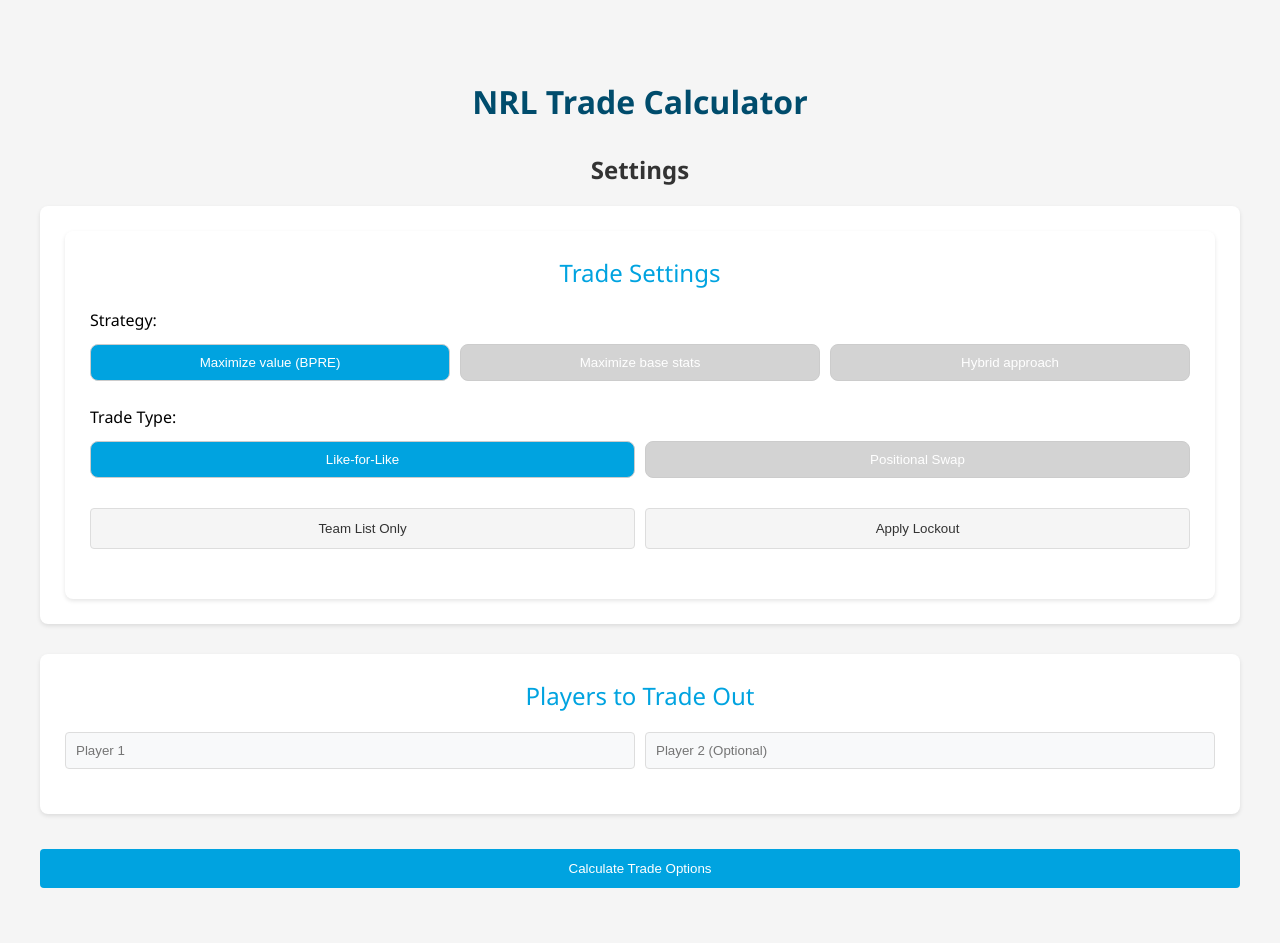
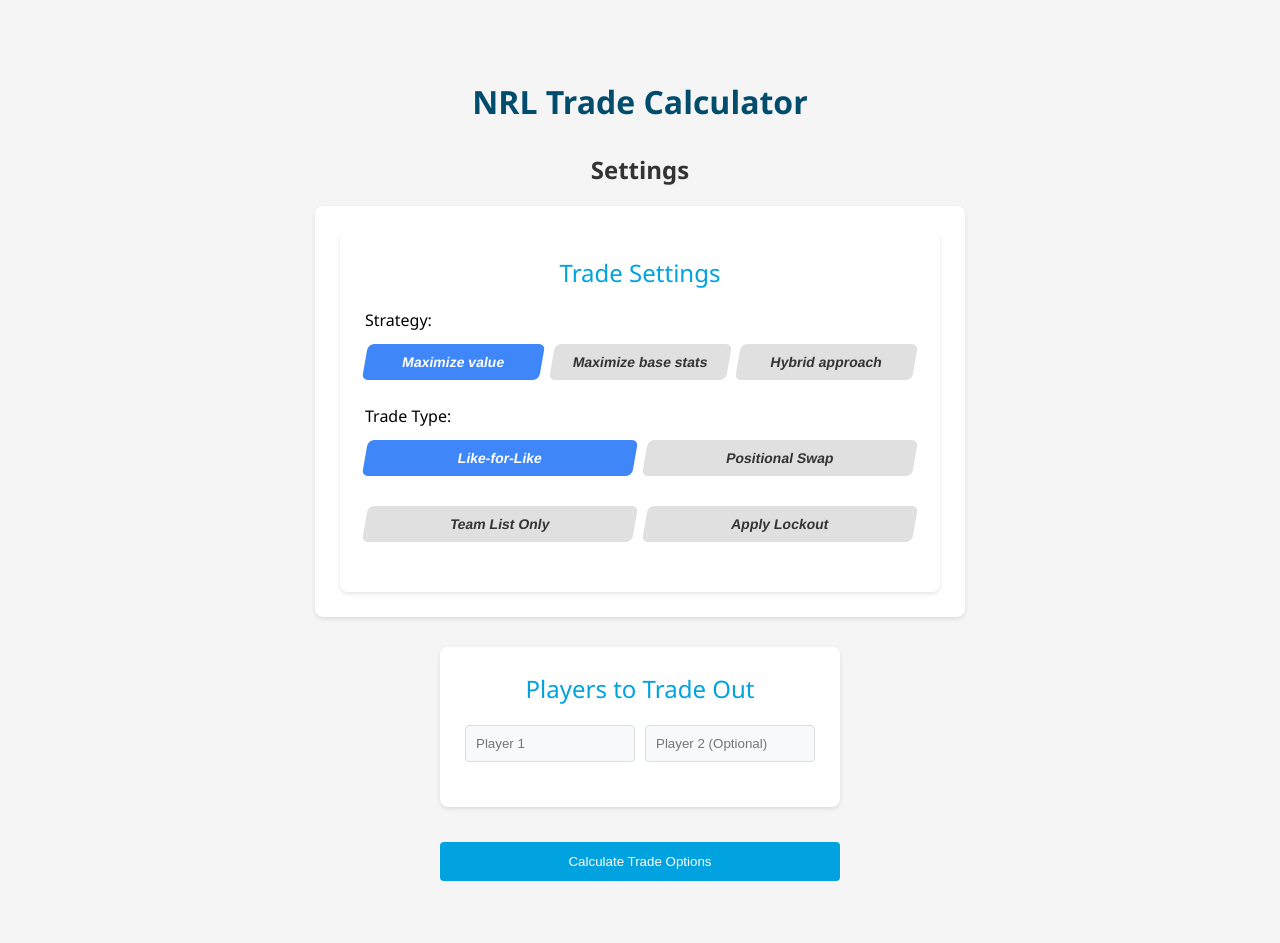
Before and after one commit to rrit5727/fantasy_calc_deployment, a Flask app: page / in a window 1280 px wide. Shown: the part 63-1006 px from the top of the page. After the commit the page ends 944 px from the top, so only its background shows below. Run offline with Flask 3, Linux system fonts and the light colour scheme; parts of the project's set-up code (start-up, migrations or seed data) failed here and were passed over; some libraries are stand-ins or nearby versions.

Commit message:
Update styling of trade settings buttons

```diff
--- a/templates/index.html
+++ b/templates/index.html
@@ -119,6 +119,9 @@
         .trade-panel {
             display: block;
             margin-bottom: 30px;
+            width: 33.33%;
+            margin-left: auto;
+            margin-right: auto;
         }
 
         .panel {
@@ -201,6 +204,9 @@
             border-radius: var(--border-radius);
             box-shadow: var(--box-shadow);
             margin-bottom: 30px;
+            width: 50%;
+            margin-left: auto;
+            margin-right: auto;
         }
 
         /* Button grid layouts */
@@ -243,6 +249,55 @@
             border-radius: 4px;
             background-color: #f8f9fa;
         }
+
+        /* Add new style for the submit button container */
+        .submit-button-container {
+            width: 33.33%;
+            margin-left: auto;
+            margin-right: auto;
+        }
+
+        .settings-container {
+            display: flex;
+            flex-direction: column;
+            align-items: center;
+            gap: 8px;
+            background-color: white;
+            padding: 15px;
+            border-radius: 10px;
+            box-shadow: 0px 4px 6px rgba(0, 0, 0, 0.1);
+            width: fit-content;
+        }
+
+        .row {
+            display: flex;
+            gap: 6px;
+        }
+
+        .setting-box {
+            background: #e0e0e0;
+            border: none;
+            padding: 10px 15px;
+            font-size: 14px;
+            font-weight: bold;
+            color: #333;
+            cursor: pointer;
+            border-radius: 6px;
+            transform: skewX(-10deg);  /* Slants the box */
+            transition: background 0.3s ease;
+        }
+
+        .setting-box.selected {
+            background: #3f86f8;
+            color: white;
+        }
+
+        .setting-box:hover {
+            background: #609ffb;
+        }
+
+
+
     </style>
     <!-- Hotjar Tracking Code -->
     <script>
@@ -271,24 +326,24 @@
                 <div class="panel">
                     <div class="panel-title">Trade Settings</div>
 
-                    <!-- Strategy selection using buttons -->
+                    <!-- Strategy selection block: Updated the button classes -->
                     <div class="form-group strategy-group">
                         <label>Strategy:</label>
                         <div class="button-row button-row-3">
-                            <button type="button" class="button-like strategy-btn selected" data-strategy="1">Maximize value (BPRE)</button>
-                            <button type="button" class="button-like strategy-btn" data-strategy="2">Maximize base stats</button>
-                            <button type="button" class="button-like strategy-btn" data-strategy="3">Hybrid approach</button>
+                            <button type="button" class="setting-box selected" data-strategy="1">Maximize value</button>
+                            <button type="button" class="setting-box" data-strategy="2">Maximize base stats</button>
+                            <button type="button" class="setting-box" data-strategy="3">Hybrid approach</button>
                         </div>
                         <!-- Hidden input to store selected strategy -->
                         <input type="hidden" id="strategy" name="strategy" value="1">
                     </div>
 
-                    <!-- Trade type selection using buttons -->
+                    <!-- Trade type selection block: Updated the button classes -->
                     <div class="form-group trade-type-group">
                         <label>Trade Type:</label>
                         <div class="button-row button-row-2">
-                            <button type="button" class="button-like trade-type-btn selected" data-type="likeForLike">Like-for-Like</button>
-                            <button type="button" class="button-like trade-type-btn" data-type="positionalSwap">Positional Swap</button>
+                            <button type="button" class="setting-box selected" data-type="likeForLike">Like-for-Like</button>
+                            <button type="button" class="setting-box" data-type="positionalSwap">Positional Swap</button>
                         </div>
                         <!-- Hidden input to store selected trade type -->
                         <input type="hidden" id="tradeType" name="tradeType" value="likeForLike">
@@ -307,11 +362,11 @@
                       </select>
                     </div>
 
-                    <!-- Additional Options as Buttons -->
+                    <!-- Additional options block: Updated the button classes -->
                     <div class="form-group additional-options-group">
                         <div class="button-row button-row-2">
-                            <button type="button" class="button-like button-inactive" id="teamListOnly">Team List Only</button>
-                            <button type="button" class="button-like button-inactive" id="applyLockoutBtn">Apply Lockout</button>
+                            <button type="button" class="setting-box button-inactive" id="teamListOnly">Team List Only</button>
+                            <button type="button" class="setting-box button-inactive" id="applyLockoutBtn">Apply Lockout</button>
                         </div>
                         <!-- Hidden checkboxes to preserve form data -->
                         <input type="checkbox" id="restrictToTeamList" name="restrictToTeamList" style="display: none;">
@@ -339,7 +394,9 @@
                 </div>
             </div>
 
-            <button type="submit">Calculate Trade Options</button>
+            <div class="submit-button-container">
+                <button type="submit">Calculate Trade Options</button>
+            </div>
         </form>
 
         <div id="results" class="results"></div>
@@ -362,16 +419,16 @@
                 }
             });
 
-            // Strategy buttons
-            $('.strategy-btn').click(function() {
-                $('.strategy-btn').removeClass('selected');
+            // Updated Strategy buttons event listener
+            $('.settings-panel .setting-box[data-strategy]').click(function() {
+                $('.settings-panel .setting-box[data-strategy]').removeClass('selected');
                 $(this).addClass('selected');
                 $('#strategy').val($(this).data('strategy'));
             });
 
-            // Trade type buttons
-            $('.trade-type-btn').click(function() {
-                $('.trade-type-btn').removeClass('selected');
+            // Updated Trade type buttons event listener
+            $('.settings-panel .setting-box[data-type]').click(function() {
+                $('.settings-panel .setting-box[data-type]').removeClass('selected');
                 $(this).addClass('selected');
                 $('#tradeType').val($(this).data('type'));
                 // Show the positions dropdown only for positional swap.
```
